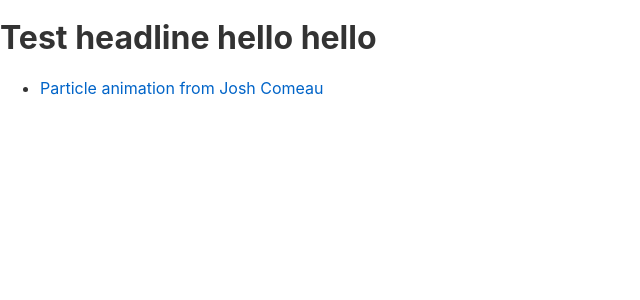
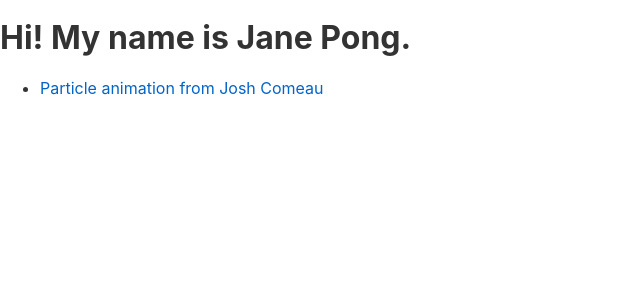
Before and after one commit to officeofjane/officeofjane.com, a SvelteKit app: page / in a window 1280 px wide. Shown: the top 300 px of the page, without its empty margins (0-640 px from the left). Built offline with nearby package versions, Linux system fonts and the light colour scheme.

Commit message:
set up gdocs

```diff
--- a/src/data/copy.json
+++ b/src/data/copy.json
@@ -1 +1 @@
-{"hed":"Test headline hello hello"}
+{"hed":"Hi! My name is Jane Pong."}
```
Also changed, not shown: google.config.js (+6 -6 lines), src/data/test.csv (deleted).
